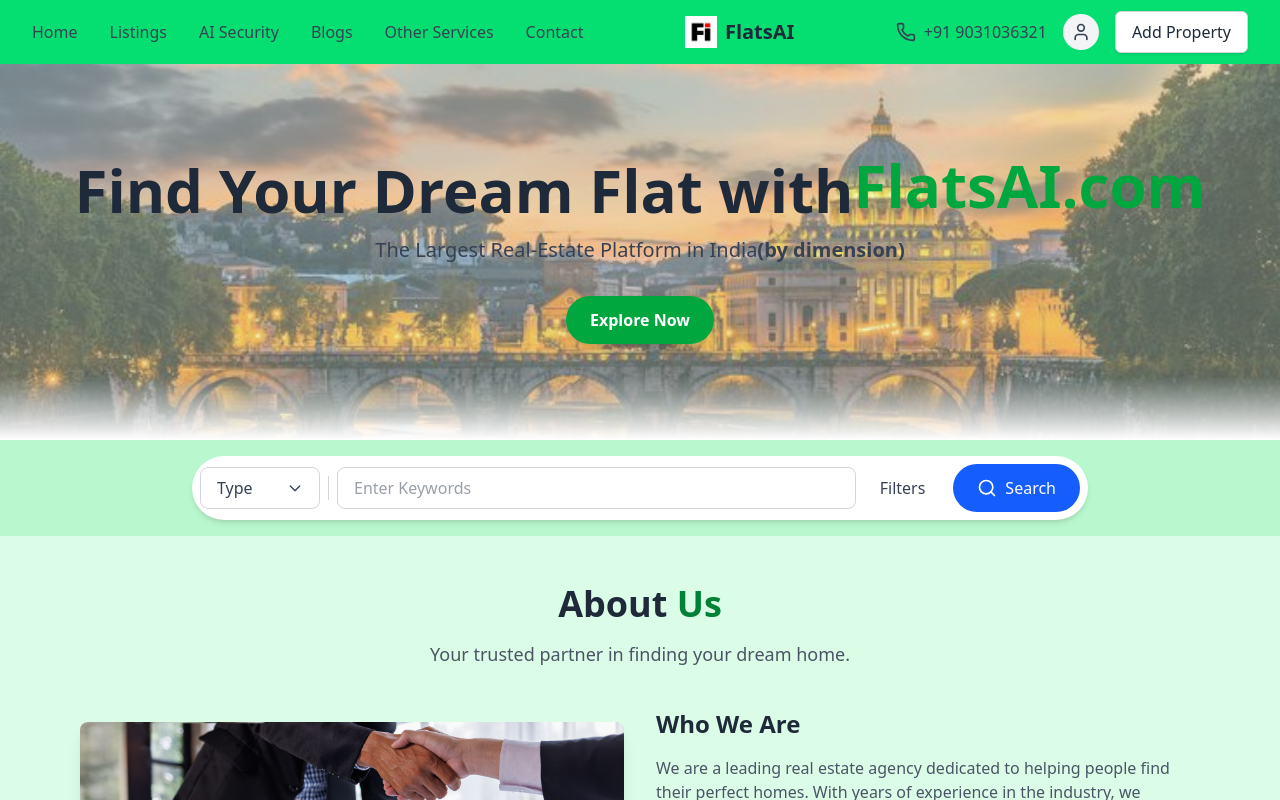
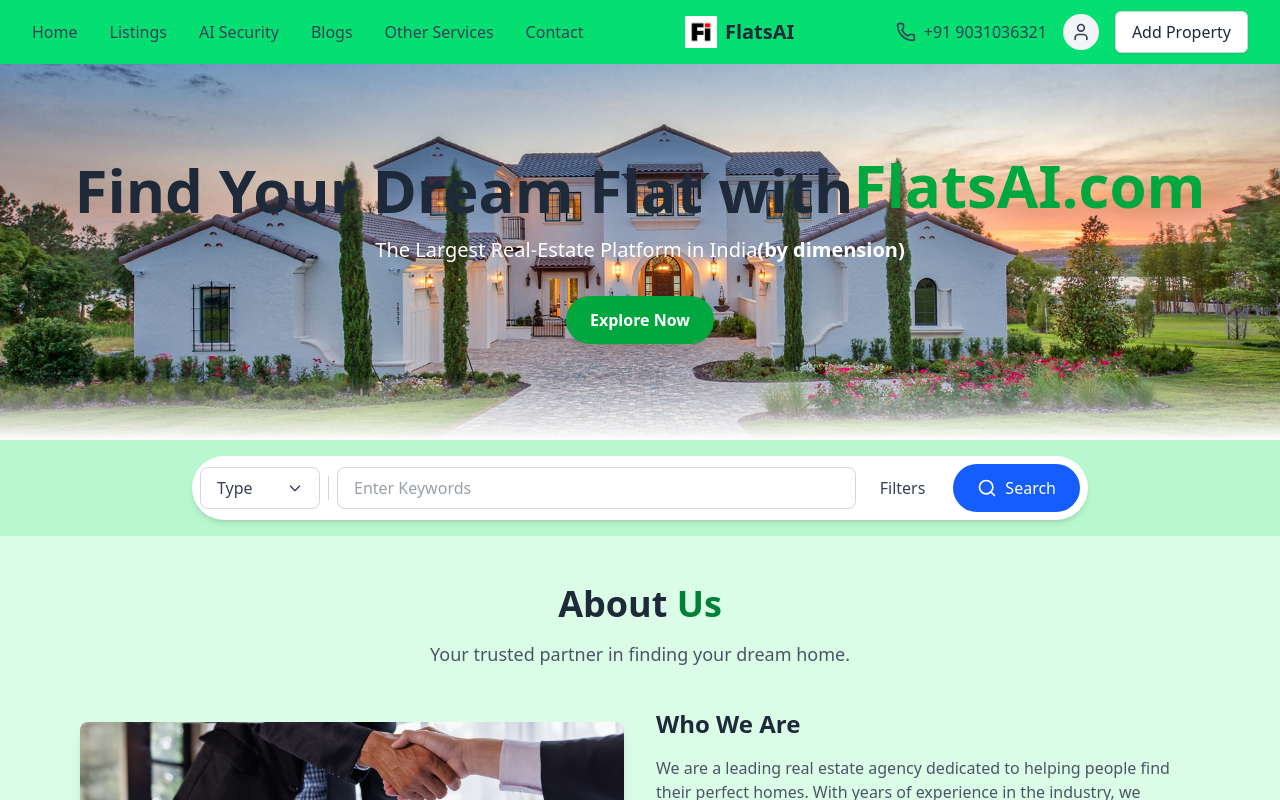
Before and after one commit to Gautam5514/FlatsAI, a React (Vite) app in the folder frontend/: page / in a window 1280 px wide. Shown: the top 800 px of the page. Built offline with nearby package versions, Linux system fonts and the light colour scheme.

Commit message:
Added background image

```diff
--- a/frontend/src/components/HeroSection.jsx
+++ b/frontend/src/components/HeroSection.jsx
@@ -5,16 +5,16 @@
     return (
         <section className="relative text-center bg-gradient-to-b from-green-400 to-white py-16 px-6 md:py-24 bg-cover bg-center overflow-hidden"
         style={{
-            backgroundImage: "url('/bg1.jpg')",
+            backgroundImage: "url('/bg2.jpg')",
         }}
         >
-            <div className="absolute inset-0 bg-green-100 opacity-30 animate-pulse"></div>
+            <div className="absolute  bg-green-100 opacity-30 animate-pulse"></div>
             <div className="relative z-10">
                 <h1 className="text-4xl md:text-6xl font-extrabold text-gray-800 mb-4 animate-fadeIn">
                     Find Your Dream Flat with
                     <span className="text-green-600 animate-bounce inline-block"> FlatsAI.com</span>
                 </h1>
-                <p className="mt-4 text-gray-700 text-lg md:text-xl animate-slideUp">
+                <p className="mt-4 text-white text-lg md:text-xl animate-slideUp">
                     The Largest Real-Estate Platform in India
                     <span className="font-semibold">(by dimension)</span>
                 </p>
```
Also changed, not shown: frontend/public/bg2.jpg (added).
